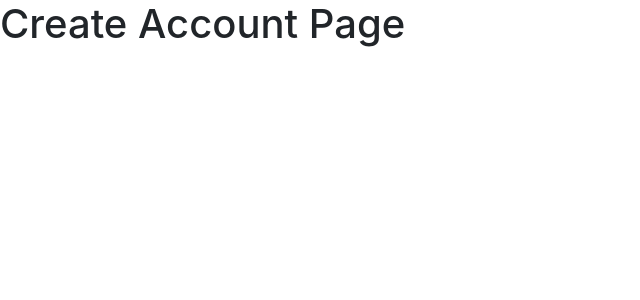
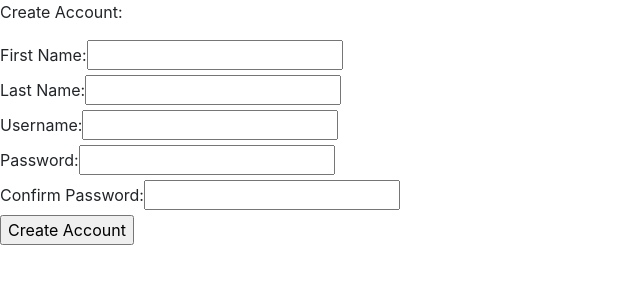
Before and after one commit to nathanspang/name.world, a Flask app: page /createaccount in a window 1280 px wide. Shown: the part 56-356 px from the top of the page, without its empty margins (0-640 px from the left). Run offline with Flask 2, Linux system fonts and the light colour scheme; some libraries are stand-ins or nearby versions.

Commit message:
added login and createaccount forms

```diff
--- a/app.py
+++ b/app.py
@@ -1,4 +1,6 @@
 from flask import Flask, render_template
+from login import LogIn
+from createaccount import CreateAccount
 
 app = Flask(__name__)
 
@@ -6,13 +8,49 @@ app = Flask(__name__)
 def index():
     return render_template('index.html')
 
-@app.route('/login')
+@app.route('/login', methods=['GET', 'POST'])
 def login():
-    return render_template('login.html')
+    username = False
+    password = False
 
-@app.route('/createaccount')
+    form = LogIn()
+    if form.validate_on_submit():
+        username = form.username.data
+        form.username.data = ''
+
+        password = form.password.data
+        form.password.data = ''
+
+    return render_template('login.html', form=form, username=username, password=password)
+
+@app.route('/createaccount', methods=['GET', 'POST'])
 def createaccount():
-    return render_template('createaccount.html')
+    first_name = False
+    last_name = False
+    username = False
+    password = False
+    confirm_pass = False
+
+    form = CreateAccount()
+
+    if form.validate_on_submit():
+        first_name = form.first_name.data
+        form.first_name.data = ''
+
+        last_name = form.last_name.data
+        form.last_name.data = ''
+
+        username = form.username.data
+        form.username.data = ''
+
+        password = form.password.data
+        form.password.data = ''
+
+        confirm_pass = form.confirm_pass.data
+        form.confirm_pass.data = ''
+
+    return render_template('createaccount.html', form=form, first_name=first_name,
+    last_name=last_name, username=username, password=password, confirm_pass=confirm_pass)
 
 @app.route('/namegroup')
 def namegroup():
--- /dev/null
+++ b/createaccount.py
@@ -0,0 +1,10 @@
+from flask_wtf import FlaskForm
+from wtforms import StringField, SubmitField
+
+class CreateAccount(FlaskForm):
+    first_name = StringField('First Name: ')
+    last_name = StringField('Last Name: ')
+    username = StringField('Username: ')
+    password = StringField('Password: ')
+    confirm_pass = StringField('Confirm Password: ')
+    submit = SubmitField('Create Account')
--- a/templates/createaccount.html
+++ b/templates/createaccount.html
@@ -1,5 +1,25 @@
 {% extends 'base.html' %}
 
 {% block content%}
-<h1>Create Account Page</h1>
+{% if first_name and last_name and username and password and confirm_pass %}
+    <p>Thank you {{ first_name }} {{ last_name }}! Account Created</p>
+{% else %}
+    <p>Create Account: </p>
+{% endif %}
+
+<form method="POST">
+    {{ form.hidden_tag() }}
+    {{ form.first_name.label }}{{ form.first_name() }}
+    <br>
+    {{ form.last_name.label }}{{ form.last_name() }}
+    <br>
+    {{ form.username.label }}{{ form.username() }}
+    <br>
+    {{ form.password.label }}{{ form.password() }}
+    <br>
+    {{ form.confirm_pass.label }}{{ form.confirm_pass() }}
+    <br>
+    {{ form.submit() }}
+</form>
+
 {% endblock %}
```
Also changed, not shown: login.py (added, +7 -0 lines), templates/login.html (+16 -1 lines), 1 other file.
